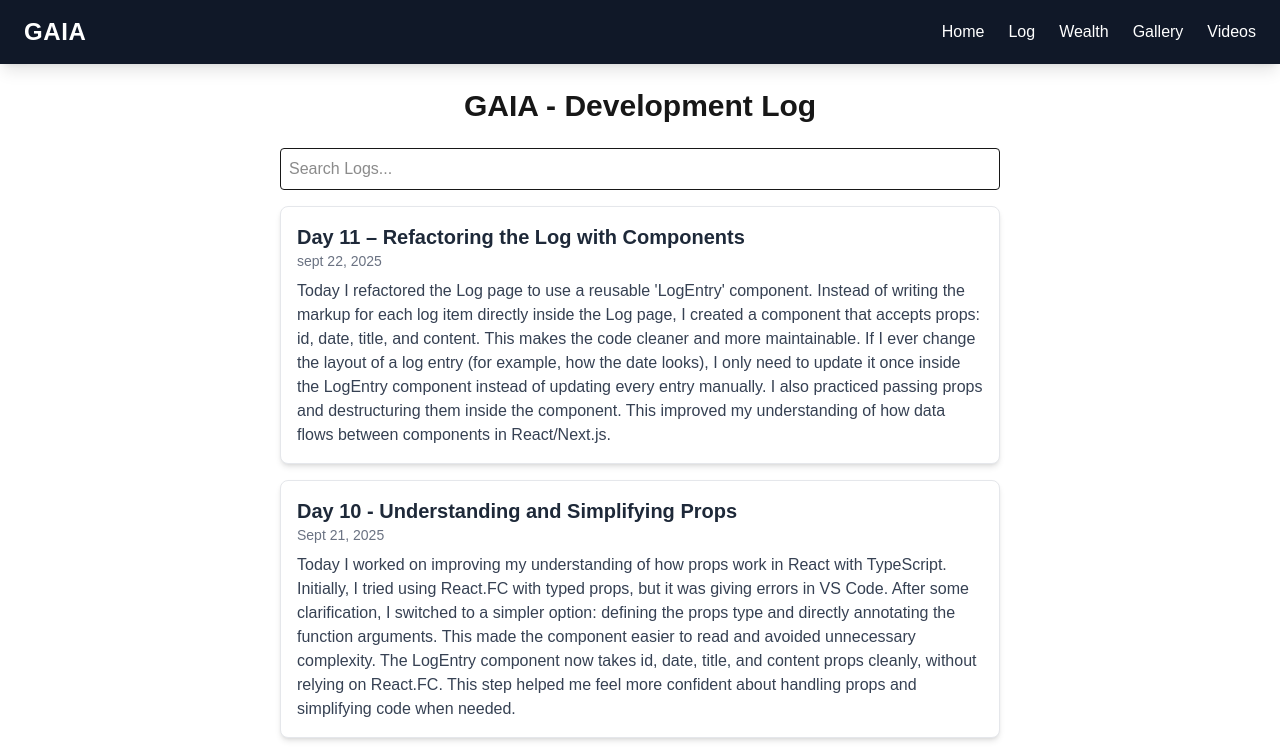
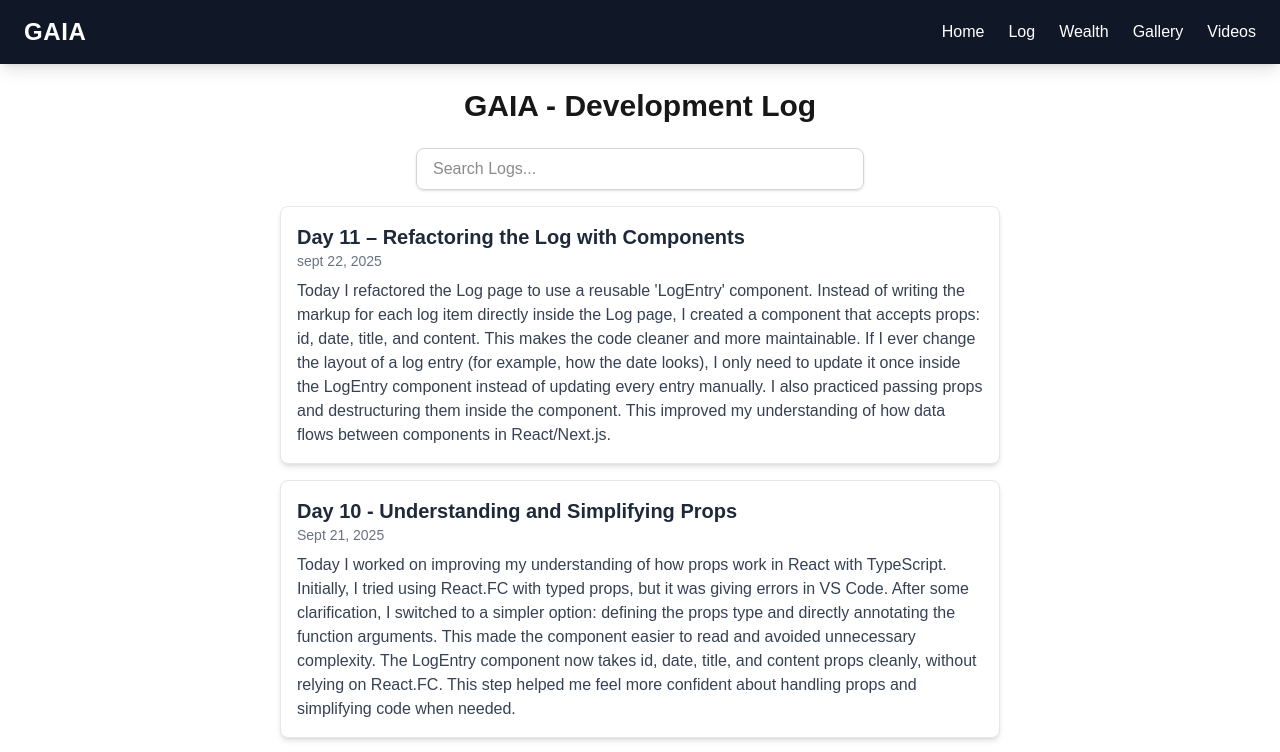
Before and after one commit to Mostafa-El-Masry/gaia, a Next.js app: page /log in a window 1280 px wide. Shown: the top 752 px of the page. Built offline with nearby package versions, Linux system fonts and the light colour scheme.

Commit message:
updating id in log page

```diff
--- a/app/log/page.tsx
+++ b/app/log/page.tsx
@@ -19,18 +19,21 @@ const LogPage = () => {
       <h1 className="text-3xl font-bold mb-6 text-center">
         GAIA - Development Log
       </h1>
+      <div className="w-full max-w-md mx-auto">
         <input
           type="text"
           placeholder="Search Logs..."
           value={searchTerm}
           onChange={(e) => setSearchTerm(e.target.value)}
-        className="border p-2 rounded mb-4 w-full"
+          className="border border-gray-300 px-4 py-2 shadow-sm focus:border-indigo-500 rounded-lg mb-4 w-full transition"
         />
+      </div>
 
 
       {filteredLogs.map((log) => (
         <LogEntry
           key={log.id}
+          id={log.id}
           title={log.title}
           date={log.date}
           content={log.content}
```
Lines whose indentation alone changed are shown as unchanged.
